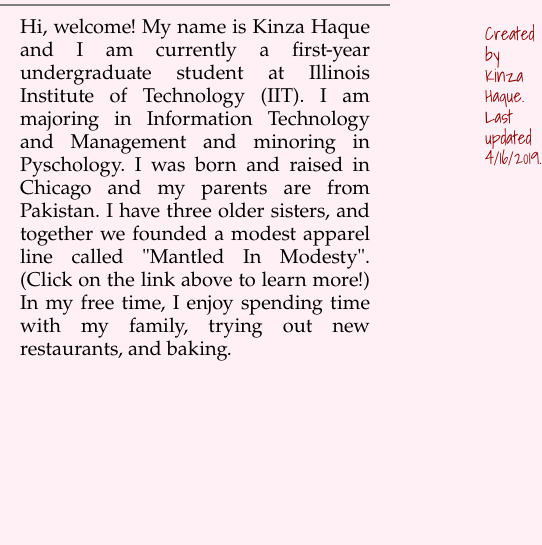
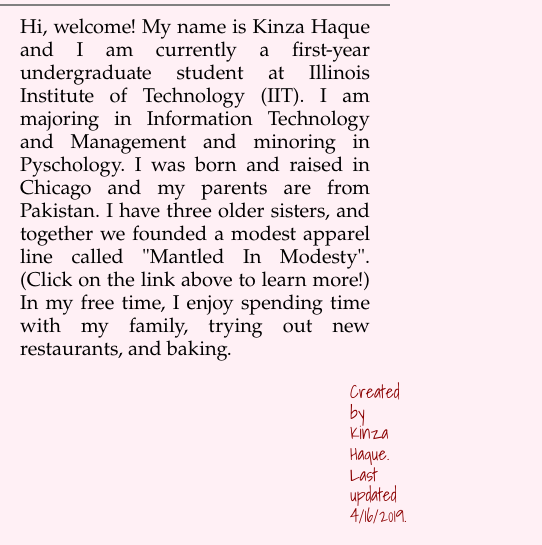
Before and after one commit to khaque1/Project3, a plain HTML site: page index.html in a window 390 px wide. Shown: the part 392-937 px from the top of the page, 542 px wide, since content can reach past the window. Before the commit the page ends 844 px from the top, so only its background shows below. Drawn offline with Linux system fonts and the light colour scheme.

Commit message:
Update mobile.css

```diff
--- a/css/mobile.css
+++ b/css/mobile.css
@@ -82,7 +82,7 @@
 
   #footer {
 	display: block;
-	margin-right:auto;
+	margin-left: 350px;
 	float: none;
   }
  }
```
